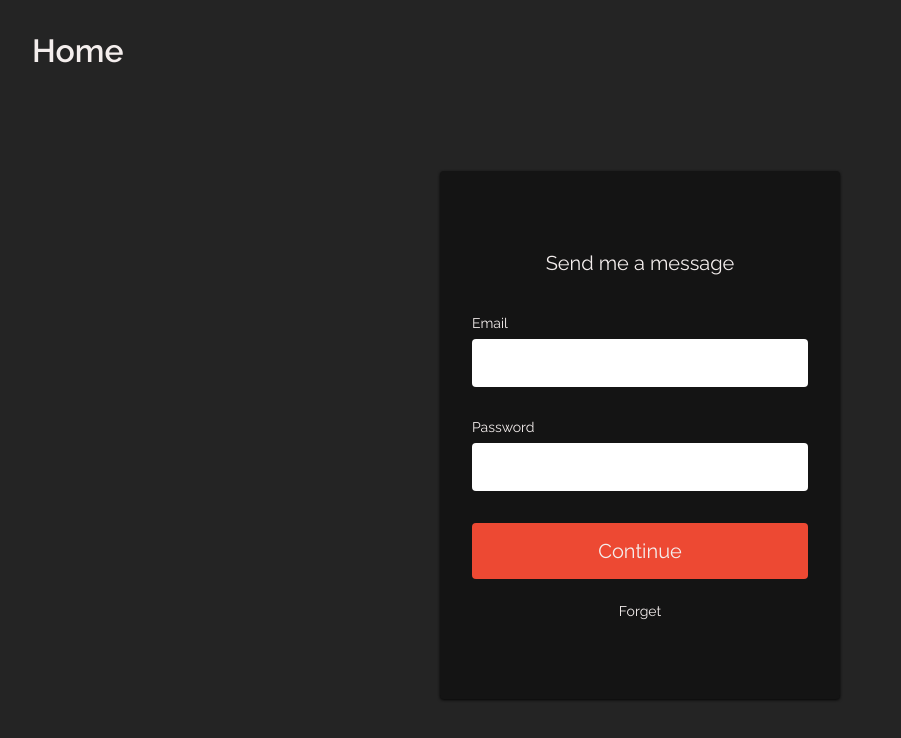
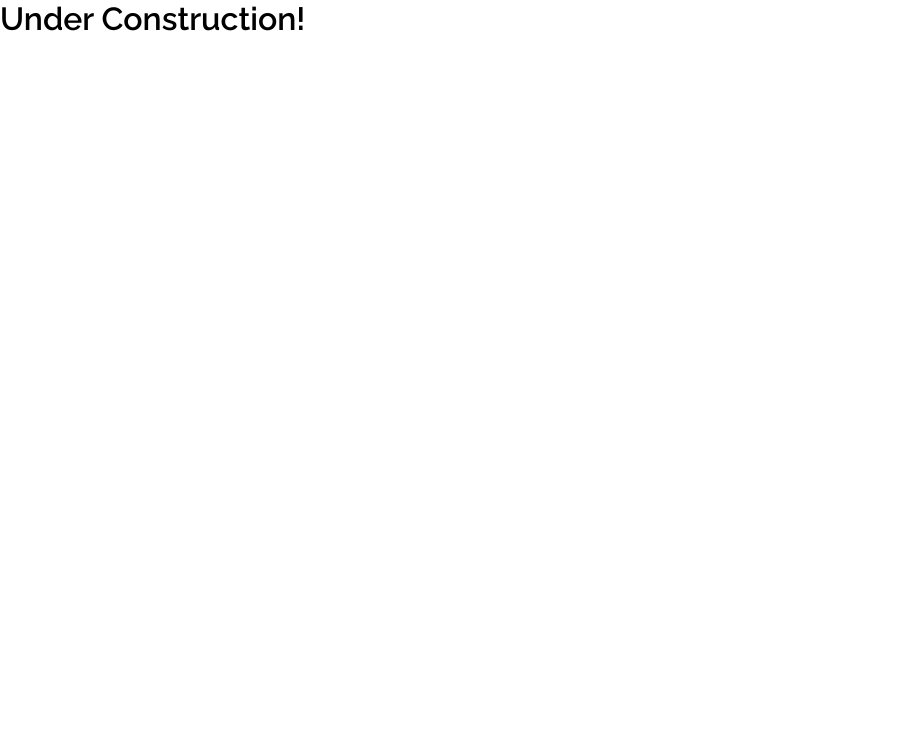
Before and after one commit to blakerom/React-Portfolio, a React (Create React App) app in the folder portfolio/: page /contact in a window 1280 px wide. Shown: the top 738 px of the page, without its empty margins (0-901 px from the left). Built offline with nearby package versions, Linux system fonts and the light colour scheme.

Commit message:
added under construction page

```diff
--- a/portfolio/package.json
+++ b/portfolio/package.json
@@ -6,6 +6,7 @@
     "@testing-library/jest-dom": "^5.11.5",
     "@testing-library/react": "^11.1.0",
     "@testing-library/user-event": "^12.1.10",
+    "emailjs-com": "^2.6.3",
     "react": "^17.0.1",
     "react-dom": "^17.0.1",
     "react-hexgrid": "^1.0.3",
@@ -13,6 +14,7 @@
     "react-router-dom": "^5.2.0",
     "react-scripts": "4.0.0",
     "react-scroll": "^1.8.1",
+    "react-toastify": "^6.1.0",
     "styled-components": "^5.2.0",
     "web-vitals": "^0.2.4"
   },
--- a/portfolio/src/components/ContactPage/ContactPageElements.js
+++ b/portfolio/src/components/ContactPage/ContactPageElements.js
@@ -1,6 +1,5 @@
 import styled from 'styled-components'
 import { Link } from 'react-router-dom'
-import image from '../../images/pnw.jpg'
 
 export const Container = styled.div`
 min-height: 692px;
@@ -88,6 +87,13 @@ export const FormInput = styled.input`
   border-radius: 4px;
 `;
 
+export const FormArea = styled.textarea`
+  padding: 16px 16px;
+  margin-bottom: 32px;
+  border: none;
+  border-radius: 4px;
+`;
+
 export const FormButton = styled.button`
   background: #ED4933;
   padding: 16px 0;
--- a/portfolio/src/components/ContactPage/index.js
+++ b/portfolio/src/components/ContactPage/index.js
@@ -1,5 +1,4 @@
 import React from 'react'
-import Image from '../../images/alone.jpg'
 import {
   Container,
   FormWrap,
@@ -9,31 +8,65 @@ import {
   FormH1,
   FormLabel,
   FormInput,
-  FormButton,
-  Text
+  FormArea,
+  FormButton
 } from './ContactPageElements'
 
-const ContactPage = () => {
-  return (
-    <>
+class ContactPage extends React.Component {
+
+  constructor(props) {
+    super(props);
+    this.state = {
+      name: '',
+      email: '',
+      subject: '',
+      message: ''
+    }
+  }
+
+  onNameChange(event) {
+    this.setState({name: event.target.value})
+  }
+
+  onEmailChange(event) {
+    this.setState({email: event.target.value})
+  }
+
+  onSubjectChange(event) {
+    this.setState({subject: event.target.value})
+  }
+
+  onMessageChange(event) {
+    this.setState({message: event.target.value})
+  }
+
+  render() {
+    return (
+      <>
       <Container>
         <FormWrap>
           <Icon to="/">Home</Icon>
           <FormContent>
-            <Form action="#">
+            <Form action="#" onSubmit={this.submitEmail.bind(this)} method="POST">
               <FormH1>Send me a message</FormH1>
+              <FormLabel  htmlFor='for'>Name</FormLabel>
+              <FormInput type='text' required value={this.state.name} onChange={this.onNameChange.bind(this)} />
               <FormLabel  htmlFor='for'>Email</FormLabel>
-              <FormInput type='email' required />
-              <FormLabel htmlFor='for'>Password</FormLabel>
-              <FormInput type='password' required />
-              <FormButton type='submit'>Continue</FormButton>
-              <Text>Forget</Text>
+              <FormInput type='email' required value={this.state.email} onChange={this.onEmailChange.bind(this)} />
+              <FormLabel  htmlFor='for'>Subject</FormLabel>
+              <FormInput type='text' value={this.state.subject} onChange={this.onSubjectChange.bind(this)} />
+              <FormLabel htmlFor='for'>Message</FormLabel>
+              <FormArea type='textarea'
+              rows='5'
+              required value={this.state.message} onChange={this.onMessageChange.bind(this)} />
+              <FormButton type='submit'>Send</FormButton>
             </Form>
           </FormContent>
         </FormWrap>
       </Container>
-    </>
-  )
+      </>
+    );
+  }
 }
 
 export default ContactPage
--- a/portfolio/src/components/Portfolio/index.js
+++ b/portfolio/src/components/Portfolio/index.js
@@ -54,7 +54,7 @@ export const Portfolio = () => {
           <PortfolioH2>Roadtrip</PortfolioH2>
           <PortfolioP>Trip planner that creates an itinerary for your destination.</PortfolioP>
           <Button
-          href="// team-get-road-trip.herokuapp.com/"
+          href="//team-get-road-trip.herokuapp.com/"
           target="_blank"
           onMouseEnter={onHover}
           onMouseLeave={onHover}
@@ -66,7 +66,7 @@ export const Portfolio = () => {
           <PortfolioH2>Fishy Tracker</PortfolioH2>
           <PortfolioP>Aquarium water parameter tracking application w/ charts.</PortfolioP>
           <Button
-          href="//github.com/blakerom/fishy_tracker"
+          href="//https://daviddicken.github.io/fishy_tracker/"
           target="_blank"
           onMouseEnter={onHover}
           onMouseLeave={onHover}
--- /dev/null
+++ b/portfolio/src/pages/construction.js
@@ -0,0 +1,11 @@
+import React from 'react'
+
+const construction = () => {
+  return (
+    <div>
+      <h1>Under Construction!</h1>
+    </div>
+  )
+}
+
+export default construction
--- a/portfolio/src/pages/contact.js
+++ b/portfolio/src/pages/contact.js
@@ -1,12 +1,14 @@
 import React from 'react'
 import ContactPage from '../components/ContactPage'
 import ScrollToTop from '../components/ScrollToTop'
+import Construction from './construction'
 
 const Contact = () => {
   return (
     <>
       <ScrollToTop />
-      <ContactPage />
+      {/* <ContactPage /> */}
+      <Construction />
     </>
   )
 }
```
Also changed, not shown: 1 other file (tests, documents, lock files or other folders).
